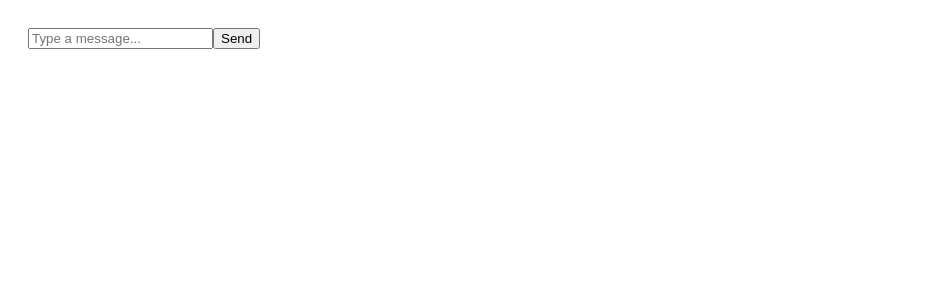
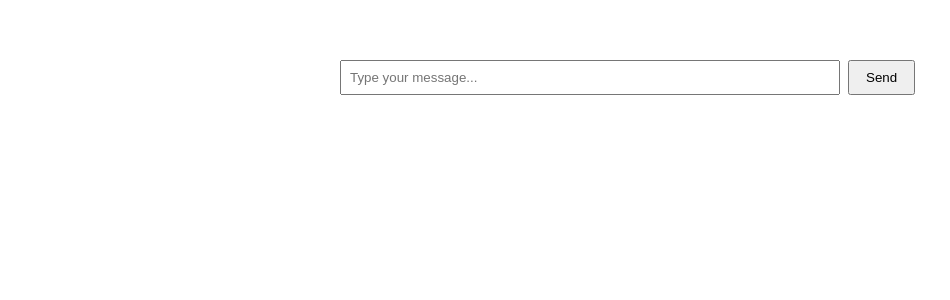
Before and after one commit to farrisajohn-cmd/08062025, a React (Create React App) app: page / in a window 1280 px wide. Shown: the top 300 px of the page, without its empty margins (0-950 px from the left). Built offline with nearby package versions, Linux system fonts and the light colour scheme.

Commit message:
Update ChatBox.jsx

```diff
--- a/src/ChatBox.jsx
+++ b/src/ChatBox.jsx
@@ -5,11 +5,17 @@ function ChatBox() {
   const [input, setInput] = useState("");
 
   const sendMessage = async () => {
+    if (!input.trim()) return;
+
+    const userMessage = { role: "user", content: input };
+    setMessages((prev) => [...prev, userMessage]);
+    setInput("");
+
     try {
       const response = await fetch(`${process.env.REACT_APP_API_URL}/chat`, {
         method: "POST",
         headers: { "Content-Type": "application/json" },
-        body: JSON.stringify({ message: input })
+        body: JSON.stringify({ message: input }),
       });
 
       if (!response.ok) {
@@ -17,24 +23,26 @@ function ChatBox() {
       }
 
       const data = await response.json();
+      const assistantMessage = {
+        role: "assistant",
+        content: data.response || "✅ message sent!",
+      };
 
-      setMessages([
-        ...messages,
-        { role: "user", content: input },
-        { role: "assistant", content: "✅ message sent successfully!" } // temp message
-      ]);
-      setInput("");
+      setMessages((prev) => [...prev, assistantMessage]);
     } catch (error) {
       console.error("Chat error:", error);
-      alert("Something went wrong. Check the console for details.");
+      setMessages((prev) => [
+        ...prev,
+        { role: "assistant", content: "⚠️ error: could not send message" },
+      ]);
     }
   };
 
   return (
-    <div>
-      <div>
+    <div style={{ maxWidth: "600px", margin: "0 auto", padding: "1rem" }}>
+      <div style={{ marginBottom: "1rem" }}>
         {messages.map((msg, i) => (
-          <div key={i}>
+          <div key={i} style={{ margin: "0.5rem 0" }}>
             <b>{msg.role}:</b> {msg.content}
           </div>
         ))}
@@ -42,9 +50,12 @@ function ChatBox() {
       <input
         value={input}
         onChange={(e) => setInput(e.target.value)}
-        placeholder="Type a message..."
+        placeholder="Type your message..."
+        style={{ width: "80%", padding: "0.5rem" }}
       />
-      <button onClick={sendMessage}>Send</button>
+      <button onClick={sendMessage} style={{ padding: "0.5rem 1rem", marginLeft: "0.5rem" }}>
+        Send
+      </button>
     </div>
   );
 }
```
